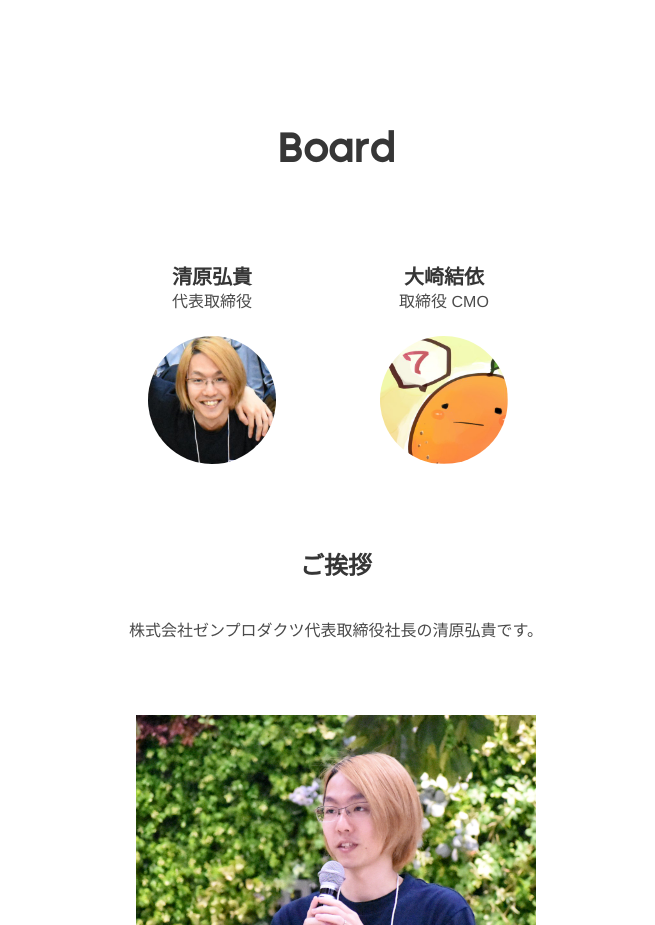
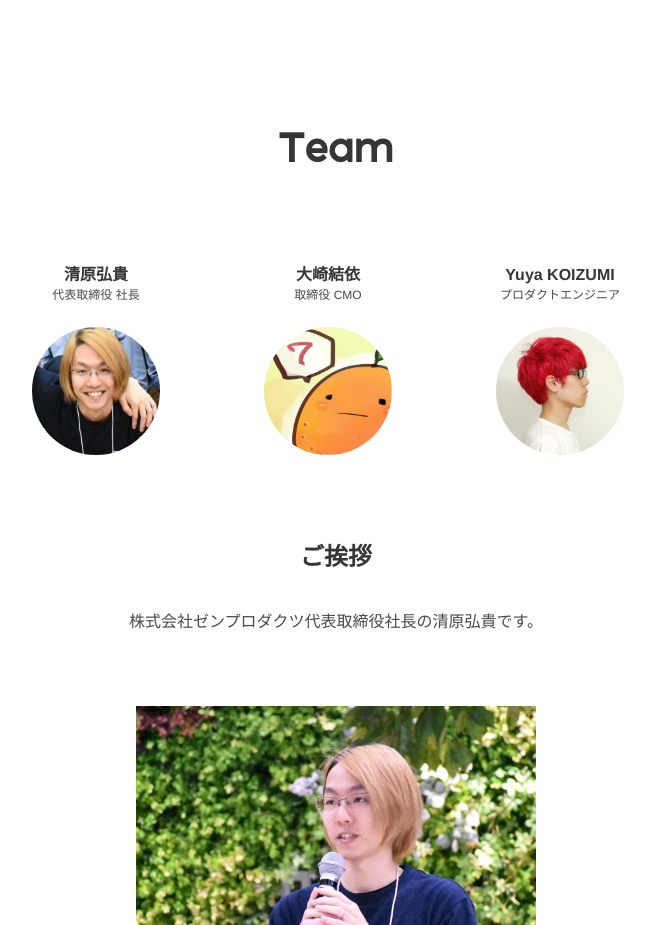
Before and after one commit to zenproducts/we.shodo.ink, a plain HTML site: page docs/index.html in a window 1280 px wide. Shown: the part 4420-5345 px from the top of the page, without its empty margins (304-959 px from the left). Drawn offline with Linux system fonts and the light colour scheme.

Commit message:
Added new member

```diff
--- a/client/src/styles/sections/_board.scss
+++ b/client/src/styles/sections/_board.scss
@@ -1,8 +1,12 @@
-section.board {
+section.team {
     .member {
         padding: 2rem 3rem 3rem 2rem;
         margin-bottom: 1rem;
         text-align: center;
+
+        .subtitle {
+            font-size: 12px;
+        }
     }
 
     article.board-message {
--- a/docs/index.html
+++ b/docs/index.html
@@ -122,25 +122,34 @@
     </div>
   </section>
 
-  <section class="desc board">
-    <h2 class="title is-2">Board</h2>
+  <section class="desc team">
+    <h2 class="title is-2">Team</h2>
 
     <div class="columns is-multiline">
-      <div class="column is-6 has-text-centered">
+      <div class="column is-4 has-text-centered">
         <div class="member">
-          <h3 class="title is-5">清原弘貴</h3>
-          <h4 class="subtitle is-6">代表取締役</h4>
+          <h3 class="title is-6">清原弘貴</h3>
+          <h4 class="subtitle is-6">代表取締役 社長</h4>
           <figure class="image is-128x128">
             <img class="is-rounded" src="static/img/icons/ky.jpeg" alt="Image of ky" />
           </figure>
         </div>
       </div>
-      <div class="column is-6">
+      <div class="column is-4 has-text-centered">
         <div class="member">
-          <h3 class="title is-5">大崎結依</h3>
+          <h3 class="title is-6">大崎結依</h3>
           <h4 class="subtitle is-6">取締役 CMO</h4>
           <figure class="image is-128x128">
             <img class="is-rounded" src="static/img/icons/nn.jpeg" alt="Image of nn" />
+          </figure>
+        </div>
+      </div>
+      <div class="column is-4 has-text-centered">
+        <div class="member">
+          <h3 class="title is-6">Yuya KOIZUMI</h3>
+          <h4 class="subtitle is-6">プロダクトエンジニア</h4>
+          <figure class="image is-128x128">
+            <img class="is-rounded" src="static/img/icons/oy.jpeg" alt="Image of oy" />
           </figure>
         </div>
       </div>
```
Also changed, not shown: docs/app.js, docs/static/img/icons/oy.jpeg (added), 1 other file.
